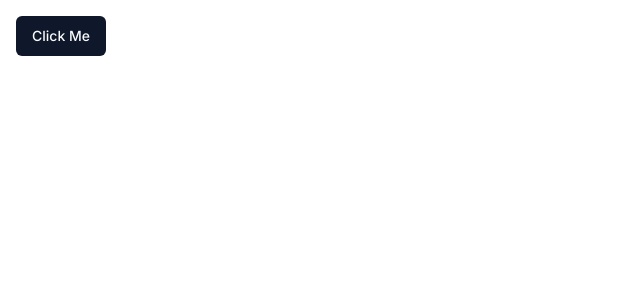
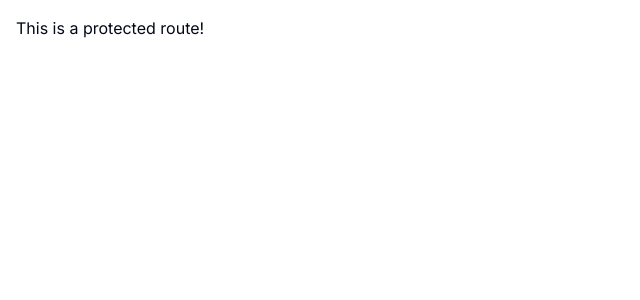
Before and after one commit to lleung030/e-commerce, a Next.js app: page / in a window 1280 px wide. Shown: the top 300 px of the page, without its empty margins (0-640 px from the left). Built offline with nearby package versions, Linux system fonts and the light colour scheme.

Commit message:
user sign out

```diff
--- a/app/(root)/page.tsx
+++ b/app/(root)/page.tsx
@@ -1,10 +1,14 @@
 import { Button } from '@/components/ui/button'
 import Image from 'next/image'
+import { UserButton } from "@clerk/nextjs";
 
-export default function Home() {
+const SetupPage = () => {
   return (
     <div className='p-4'>
-      <Button size='default'>Click Me</Button>
+      This is a protected route!
+      <UserButton afterSignOutUrl="/"/>
     </div>
   )
 }
+
+export default SetupPage
```
